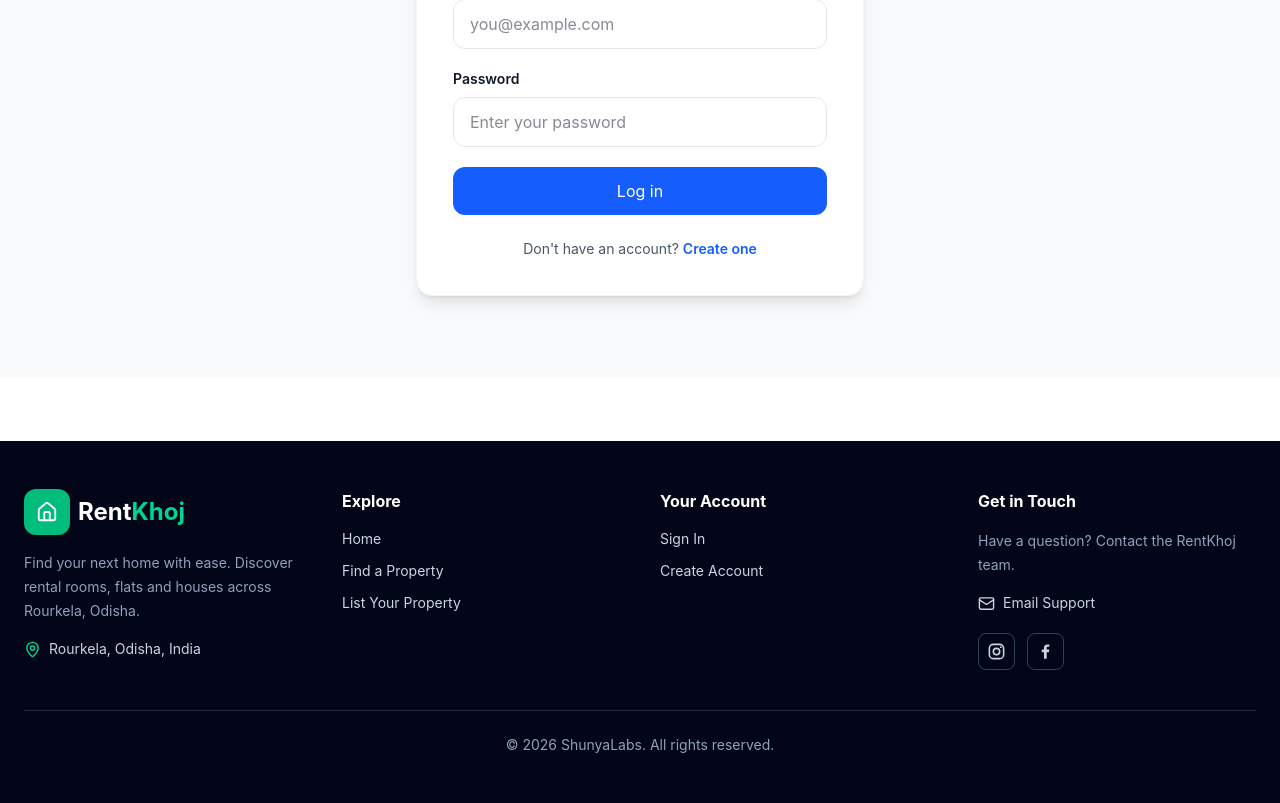
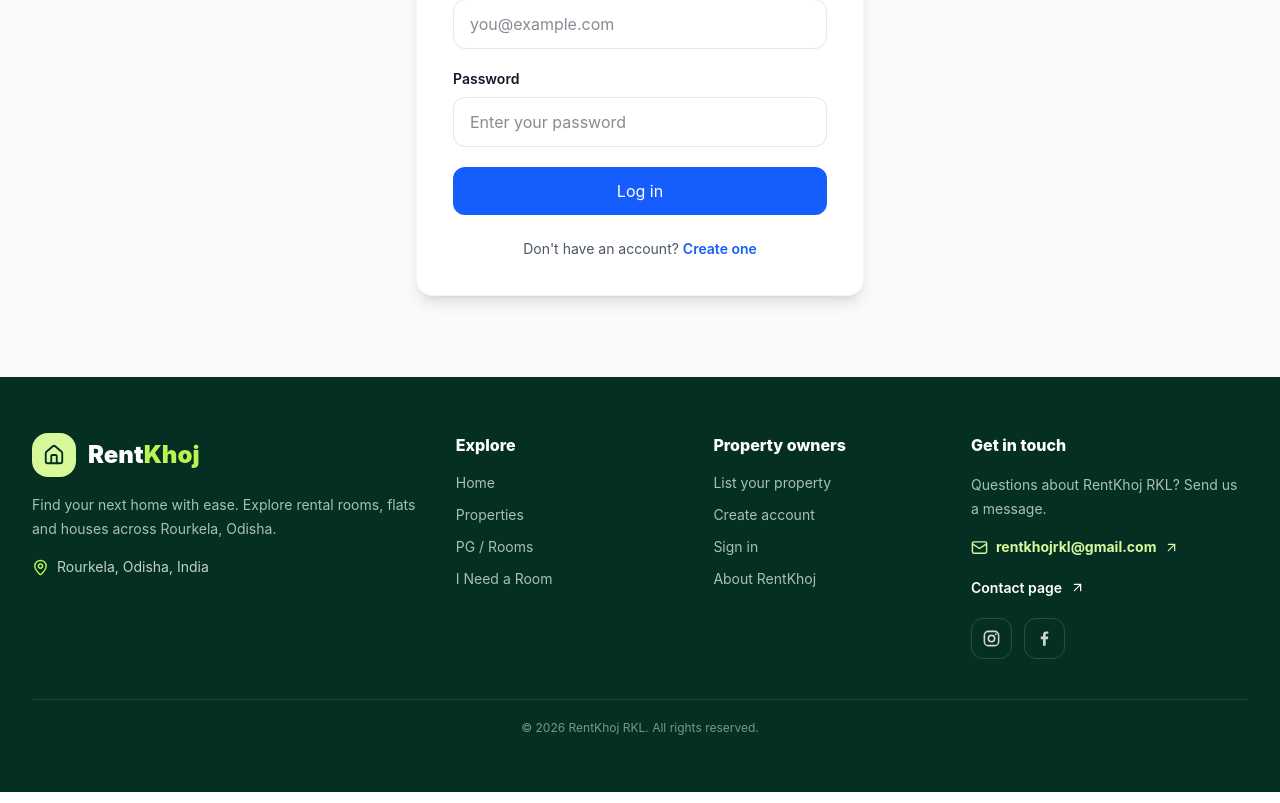
Before and after one commit to rentkhojrkl-rentalhome/frontend, a React (Vite) app: page /login in a window 1280 px wide. Shown: the part 378-1181 px from the top of the page. Built offline with nearby package versions, Linux system fonts and the light colour scheme; no server answers.

Commit message:
Update Footer.jsx

```diff
--- a/src/components/Footer.jsx
+++ b/src/components/Footer.jsx
@@ -1,64 +1,26 @@
 import { Link } from "react-router-dom";
-import { Home, MapPin, Mail } from "lucide-react";
+import { Home, MapPin, Mail, ArrowUpRight } from "lucide-react";
 
 function InstagramIcon({ size = 19 }) {
-  return (
-    <svg width={size} height={size} viewBox="0 0 24 24" fill="none" aria-hidden="true">
-      <rect x="3" y="3" width="18" height="18" rx="5" stroke="currentColor" strokeWidth="2" />
-      <circle cx="12" cy="12" r="4" stroke="currentColor" strokeWidth="2" />
-      <circle cx="17.5" cy="6.5" r="1.2" fill="currentColor" />
-    </svg>
-  );
+  return <svg width={size} height={size} viewBox="0 0 24 24" fill="none" aria-hidden="true"><rect x="3" y="3" width="18" height="18" rx="5" stroke="currentColor" strokeWidth="2"/><circle cx="12" cy="12" r="4" stroke="currentColor" strokeWidth="2"/><circle cx="17.5" cy="6.5" r="1.2" fill="currentColor"/></svg>;
 }
-
 function FacebookIcon({ size = 19 }) {
-  return (
-    <svg width={size} height={size} viewBox="0 0 24 24" fill="currentColor" aria-hidden="true">
-      <path d="M13.5 21v-8.2h2.8l.4-3.2h-3.2V7.5c0-.9.3-1.6 1.6-1.6h1.7V3.1c-.3 0-1.3-.1-2.5-.1-2.5 0-4.2 1.5-4.2 4.3v2.3H7.3v3.2h2.8V21h3.4Z" />
-    </svg>
-  );
+  return <svg width={size} height={size} viewBox="0 0 24 24" fill="currentColor" aria-hidden="true"><path d="M13.5 21v-8.2h2.8l.4-3.2h-3.2V7.5c0-.9.3-1.6 1.6-1.6h1.7V3.1c-.3 0-1.3-.1-2.5-.1-2.5 0-4.2 1.5-4.2 4.3v2.3H7.3v3.2h2.8V21h3.4Z"/></svg>;
 }
-
 export default function Footer() {
-  return (
-    <footer className="mt-16 bg-slate-950 text-slate-300">
-      <div className="mx-auto max-w-7xl px-6 py-12">
-        <div className="grid gap-10 sm:grid-cols-2 lg:grid-cols-4">
-          <div>
-            <Link to="/" className="flex items-center gap-2">
-              <span className="rounded-xl bg-emerald-500 p-3 text-white"><Home size={22} /></span>
-              <span className="text-2xl font-bold text-white">Rent<span className="text-emerald-400">Khoj</span></span>
-            </Link>
-            <p className="mt-4 text-sm leading-6 text-slate-400">Find your next home with ease. Discover rental rooms, flats and houses across Rourkela, Odisha.</p>
-            <p className="mt-4 flex items-center gap-2 text-sm"><MapPin size={17} className="text-emerald-400" />Rourkela, Odisha, India</p>
-          </div>
-          <div>
-            <h3 className="mb-4 font-bold text-white">Explore</h3>
-            <ul className="space-y-3 text-sm">
-              <li><Link to="/" className="hover:text-emerald-400">Home</Link></li>
-              <li><Link to="/search" className="hover:text-emerald-400">Find a Property</Link></li>
-              <li><Link to="/post-property" className="hover:text-emerald-400">List Your Property</Link></li>
-            </ul>
-          </div>
-          <div>
-            <h3 className="mb-4 font-bold text-white">Your Account</h3>
-            <ul className="space-y-3 text-sm">
-              <li><Link to="/login" className="hover:text-emerald-400">Sign In</Link></li>
-              <li><Link to="/register" className="hover:text-emerald-400">Create Account</Link></li>
-            </ul>
-          </div>
-          <div>
-            <h3 className="mb-4 font-bold text-white">Get in Touch</h3>
-            <p className="mb-4 text-sm leading-6 text-slate-400">Have a question? Contact the RentKhoj team.</p>
-            <a href="mailto:rentkhojrkl@gmail.com" className="flex items-center gap-2 text-sm hover:text-emerald-400"><Mail size={17} />Email Support</a>
-            <div className="mt-5 flex gap-3">
-              <a href="https://www.instagram.com/rentkhojrkl?vrfl=MTVkNWJ1MXk3a3Zjaw%3D%3D" target="_blank" rel="noreferrer" aria-label="Instagram" title="Instagram" className="rounded-lg border border-slate-700 p-2 hover:border-emerald-400 hover:text-emerald-400"><InstagramIcon /></a>
-              <a href="https://www.facebook.com/profile.php?id=61595351315742" target="_blank" rel="noreferrer" aria-label="Facebook" title="Facebook" className="rounded-lg border border-slate-700 p-2 hover:border-emerald-400 hover:text-emerald-400"><FacebookIcon /></a>
-            </div>
-          </div>
+  return <footer className="mt-0 bg-[#062f24] text-emerald-50">
+    <div className="mx-auto max-w-7xl px-4 py-10 sm:px-6 sm:py-14 lg:px-8">
+      <div className="grid gap-9 sm:grid-cols-2 lg:grid-cols-[1.4fr_.8fr_.8fr_1fr]">
+        <div>
+          <Link to="/" className="inline-flex items-center gap-3" aria-label="RentKhoj home"><span className="grid h-11 w-11 place-items-center rounded-2xl bg-lime-200 text-emerald-950"><Home size={22}/></span><span className="text-2xl font-black text-white">Rent<span className="text-lime-300">Khoj</span></span></Link>
+          <p className="mt-4 max-w-sm text-sm leading-6 text-emerald-50/70">Find your next home with ease. Explore rental rooms, flats and houses across Rourkela, Odisha.</p>
+          <p className="mt-4 flex items-center gap-2 text-sm text-emerald-50/80"><MapPin size={17} className="text-lime-300"/>Rourkela, Odisha, India</p>
         </div>
-        <div className="mt-10 border-t border-slate-800 pt-6 text-center text-sm text-slate-400">© {new Date().getFullYear()} ShunyaLabs. All rights reserved.</div>
+        <div><h3 className="font-extrabold text-white">Explore</h3><ul className="mt-4 space-y-3 text-sm text-emerald-50/70"><li><Link to="/" className="hover:text-lime-200">Home</Link></li><li><Link to="/search" className="hover:text-lime-200">Properties</Link></li><li><Link to="/search?type=PG" className="hover:text-lime-200">PG / Rooms</Link></li><li><Link to="/requirements" className="hover:text-lime-200">I Need a Room</Link></li></ul></div>
+        <div><h3 className="font-extrabold text-white">Property owners</h3><ul className="mt-4 space-y-3 text-sm text-emerald-50/70"><li><Link to="/post-property" className="hover:text-lime-200">List your property</Link></li><li><Link to="/register" className="hover:text-lime-200">Create account</Link></li><li><Link to="/login" className="hover:text-lime-200">Sign in</Link></li><li><Link to="/about" className="hover:text-lime-200">About RentKhoj</Link></li></ul></div>
+        <div><h3 className="font-extrabold text-white">Get in touch</h3><p className="mt-4 text-sm leading-6 text-emerald-50/70">Questions about RentKhoj RKL? Send us a message.</p><a href="mailto:rentkhojrkl@gmail.com" className="mt-4 inline-flex items-center gap-2 text-sm font-bold text-lime-200 hover:text-white"><Mail size={17}/> rentkhojrkl@gmail.com <ArrowUpRight size={15}/></a><Link to="/contact" className="mt-4 flex w-fit items-center gap-2 text-sm font-semibold text-white hover:text-lime-200">Contact page <ArrowUpRight size={15}/></Link><div className="mt-5 flex gap-3"><a href="https://www.instagram.com/rentkhojrkl/" target="_blank" rel="noreferrer" aria-label="Instagram" title="Instagram" className="rounded-xl border border-white/15 p-2.5 text-white/80 transition hover:border-lime-200 hover:text-lime-200"><InstagramIcon/></a><a href="https://www.facebook.com/profile.php?id=61595351315742" target="_blank" rel="noreferrer" aria-label="Facebook" title="Facebook" className="rounded-xl border border-white/15 p-2.5 text-white/80 transition hover:border-lime-200 hover:text-lime-200"><FacebookIcon/></a></div></div>
       </div>
-    </footer>
-  );
+      <div className="mt-10 border-t border-white/10 pt-5 text-center text-xs text-emerald-50/50">© {new Date().getFullYear()} RentKhoj RKL. All rights reserved.</div>
+    </div>
+  </footer>;
 }
```
